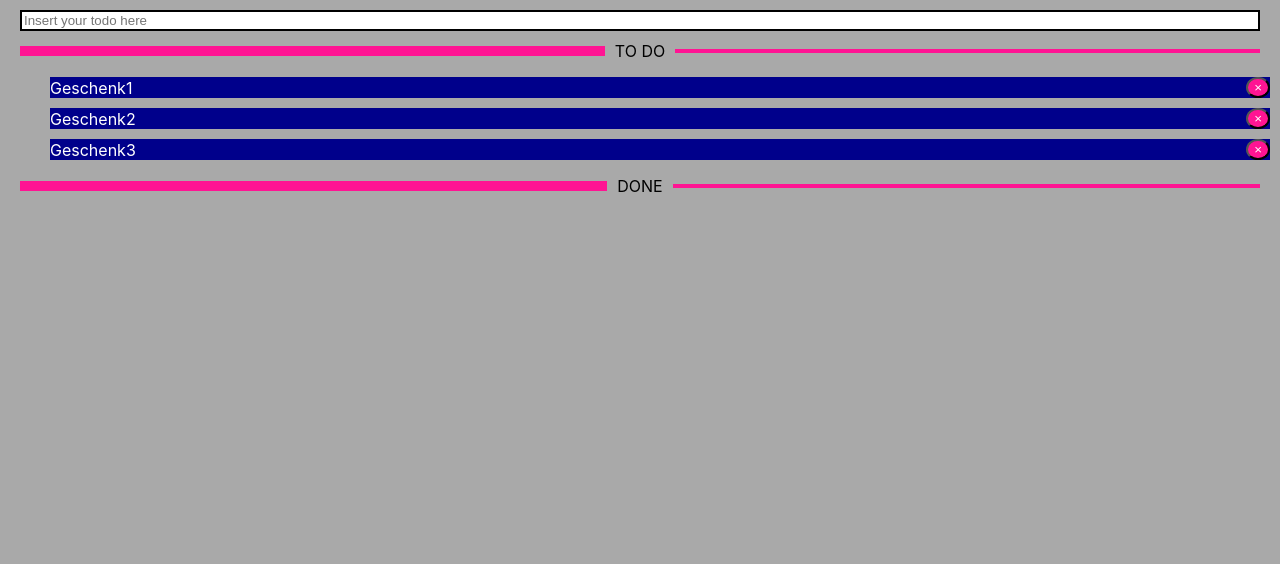
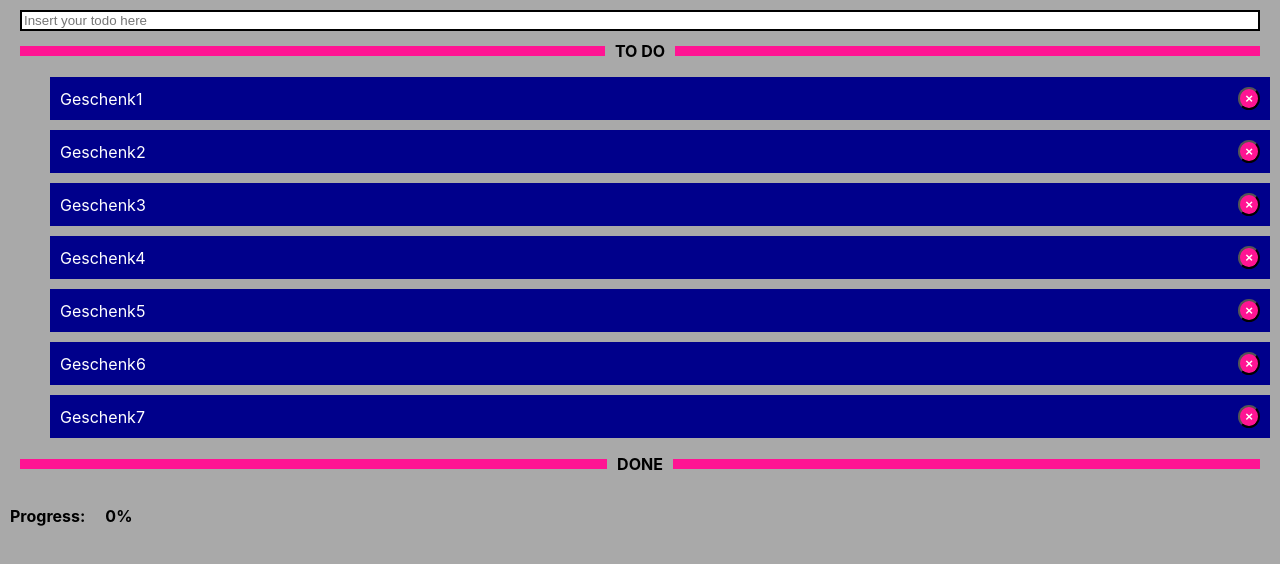
Before and after one commit to frythjof/todo-app, a React (Create React App) app: page / in a window 1280 px wide. Shown: the top 564 px of the page. Built offline with nearby package versions, Linux system fonts and the light colour scheme.

Commit message:
Add styled ProgressBar and refactor

```diff
--- a/src/App.js
+++ b/src/App.js
@@ -2,6 +2,7 @@ import React, { Component } from 'react'
 import Input from './Input'
 import Todo from './Todo'
 import Separator from './Separator'
+import ProgressBar from './ProgressBar'
 import uid from 'uid'
 //import './App.css'
 import styled from 'styled-components'
@@ -25,7 +26,11 @@ class App extends Component {
       // this.load()
       { text: 'Geschenk1', done: false, id: 'kjhwerq' },
       { text: 'Geschenk2', done: false, id: 'kjhwerz' },
-      { text: 'Geschenk3', done: false, id: 'kjhwert' }
+      { text: 'Geschenk3', done: false, id: 'kjhwert' },
+      { text: 'Geschenk4', done: false, id: 'kjhwers' },
+      { text: 'Geschenk5', done: false, id: 'kjhwerd' },
+      { text: 'Geschenk6', done: false, id: 'kjhwerf' },
+      { text: 'Geschenk7', done: false, id: 'kjhwerg' }
     ]
   }
 
@@ -38,6 +43,12 @@ class App extends Component {
         <TodoList>{this.renderOpenTodos()}</TodoList>
         <Separator text="DONE" />
         <TodoList>{this.renderDoneTodos()}</TodoList>
+        <ProgressBar
+          text="Progress: "
+          progress={
+            (this.renderDoneTodos().length / this.state.todos.length) * 100
+          }
+        />
       </Container>
     )
   }
--- a/src/GlobalStyle.js
+++ b/src/GlobalStyle.js
@@ -1,4 +1,3 @@
-import React, { Component } from 'react'
 import { createGlobalStyle } from 'styled-components'
 
 export default createGlobalStyle`
--- /dev/null
+++ b/src/ProgressBar.js
@@ -0,0 +1,37 @@
+import React, { Component } from 'react'
+import styled from 'styled-components'
+//import './Separator.css'
+
+const Wrapper = styled.section`
+  display: flex;
+  align-items: center;
+`
+
+const Text = styled.span`
+  white-space: nowrap;
+  font-weight: bold;
+`
+
+const Line = styled.div`
+  margin: 0 10px;
+  width: ${props => props.width || 0}%;
+  border-bottom: ${props => props.borderwidth || 4}px solid
+    rgb(${props => props.r}, ${props => props.g}, 0);
+`
+
+export default class ProgressBar extends Component {
+  render() {
+    return (
+      <Wrapper>
+        <Text>{this.props.text}</Text>
+        <Line
+          borderwidth={10}
+          width={this.props.progress}
+          r={((100 - this.props.progress) / 100) * 255}
+          g={(this.props.progress / 100) * 255}
+        />
+        <Text>{Math.round(this.props.progress) + '%'}</Text>
+      </Wrapper>
+    )
+  }
+}
--- a/src/Separator.js
+++ b/src/Separator.js
@@ -9,12 +9,13 @@ const Wrapper = styled.section`
 
 const Text = styled.span`
   white-space: nowrap;
+  font-weight: bold;
 `
 
 const Line = styled.div`
   margin: 0 10px;
   width: 100%;
-  border-bottom: ${props => props.width || 4}px solid deeppink;
+  border-bottom: ${props => props.borderwidth || 4}px solid deeppink;
   // Erst definiere ich mit der Arrow-fct, dass es hier props gibt und dann was genommen werden soll.
 `
 
@@ -22,9 +23,9 @@ export default class Separator extends Component {
   render() {
     return (
       <Wrapper>
-        <Line width={10} />
+        <Line borderwidth={10} />
         <Text>{this.props.text}</Text>
-        <Line />
+        <Line borderwidth={10} />
       </Wrapper>
     )
   }
--- a/src/Todo.js
+++ b/src/Todo.js
@@ -8,9 +8,10 @@ const Todo = styled.li`
   align-items: center;
   background-color: darkblue;
   color: white;
+  padding: 10px;
 
   .Done {
-    text-decoration: line-through;
+    text-decoration: line-through red wavy;
   }
 `
 
@@ -19,6 +20,8 @@ const DeleteButton = styled.button`
   background-color: deeppink;
   color: white;
   border-radius: 50%;
+  padding: 2px 5px;
+  font-weight: bold;
 `
 
 export default class Todos extends Component {
```
